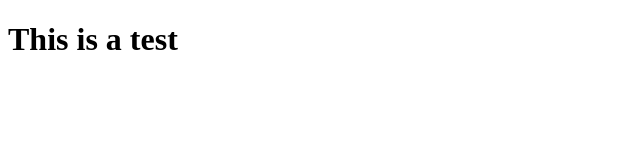
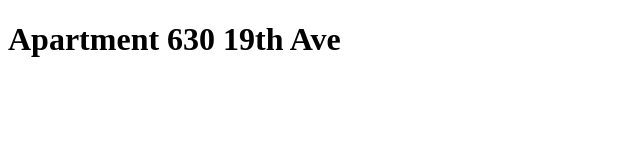
Before and after one commit to jasonhao4/apartmentWebsite, a plain HTML site: page index.html in a window 1280 px wide. Shown: the whole page, without its empty margins (0-640 px from the left). Drawn offline with Linux system fonts and the light colour scheme.

Commit message:
third commit

```diff
--- a/index.html
+++ b/index.html
@@ -4,8 +4,9 @@
 	<title>Apartment</title>
 </head>
 <body>
-	<h1>
-		This is a test
-	</h1>
+	<div class="section-1">
+		<h1>Apartment 630 19th Ave</h1>
+	</div>
+
 </body>
 </html>
```
